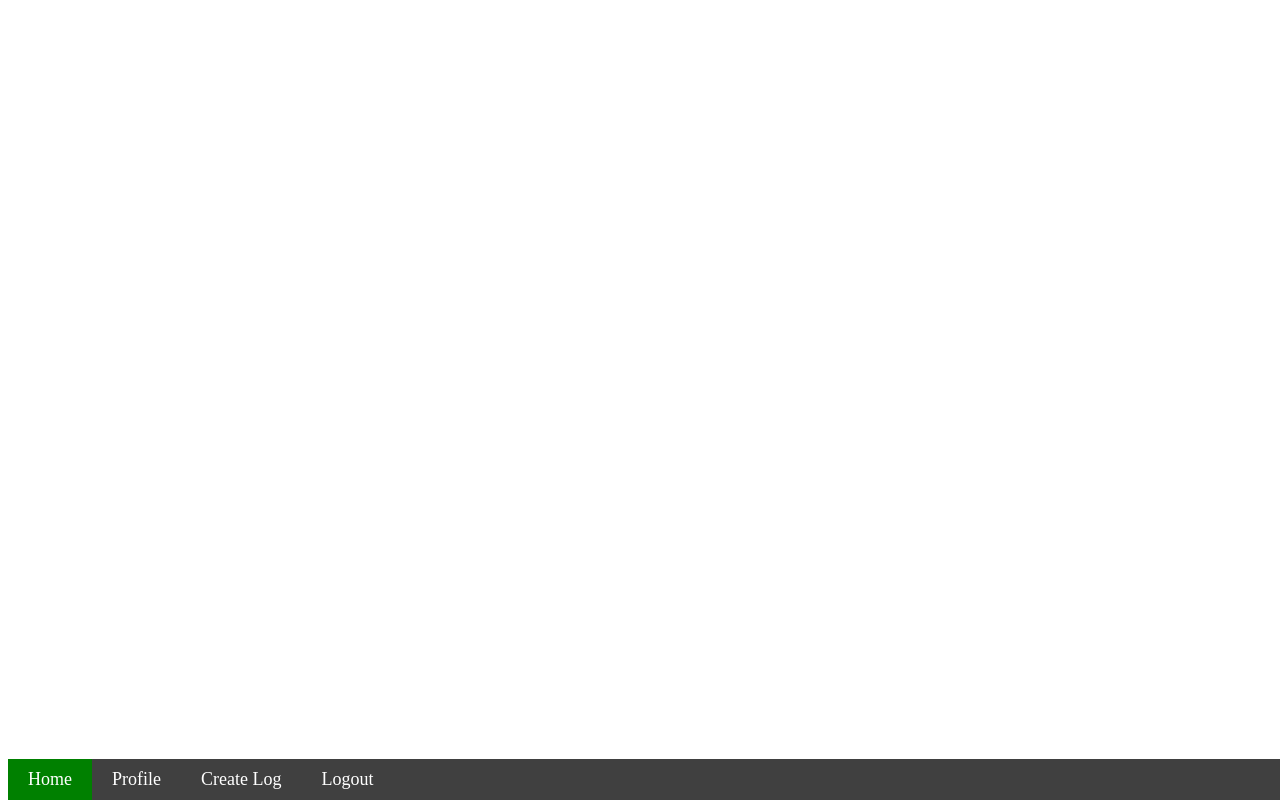
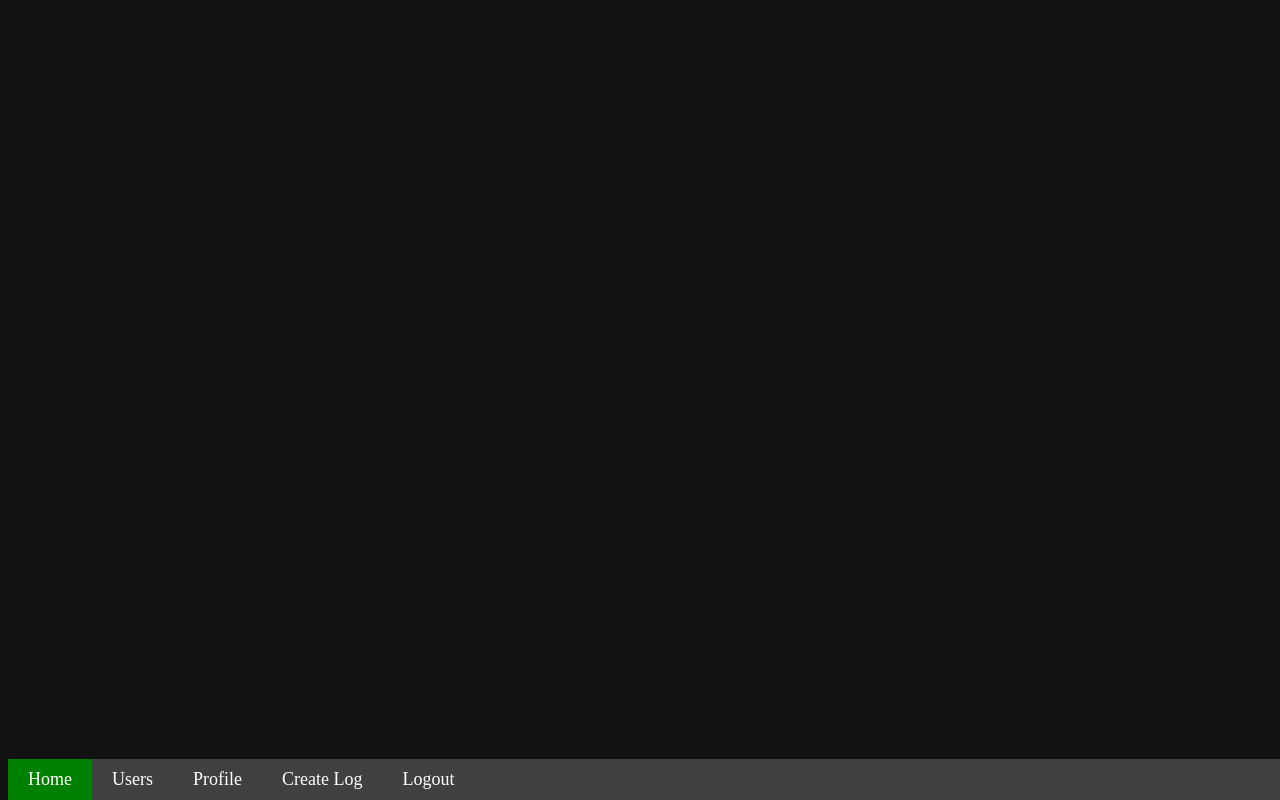
Before and after one commit to Andy-Wu12/NutriTrack, a Django app: page /profiles/ in a window 1280 px wide. Run offline with Django 4.2, Linux system fonts and the light colour scheme; the visitor is signed in with stand-in values (Sample User, id 1); data comes from the database, SQL or seed files in the repository.

Commit message:
(#22) - Added styling and modified layout of profile template

```diff
--- a/FoodLog/settings.py
+++ b/FoodLog/settings.py
@@ -27,7 +27,7 @@
 DEBUG = True
 
 ALLOWED_HOSTS = []
-
+# ALLOWED_HOSTS = ['127.0.0.1']
 
 # Application definition
 
--- a/logs/static/logs/style.css
+++ b/logs/static/logs/style.css
@@ -1,10 +1,5 @@
 :root {
     --icon-size: 50px;
-}
-
-body {
-    color: #ffffff;
-    background-color: #121212;
 }
 
 img.profile-icon {
--- a/logs/templates/logs/detail.html
+++ b/logs/templates/logs/detail.html
@@ -59,7 +59,7 @@
                     <div class="post-container">
                         <div class="post-header">
                             <img alt="Default Icon" class="profile-icon"
-                                 src="{% static 'logs/images/default-avatar.jpg' %}"/>
+                                 src="{% static 'images/default-avatar.jpg' %}"/>
                         </div>
                         <div class="post-body">
                             <div class="post-body-data">
--- a/logs/templates/logs/index.html
+++ b/logs/templates/logs/index.html
@@ -24,7 +24,7 @@
                 {% for log in latest_logs %}
                     <div class="post-container">
                         <img class="profile-icon" alt='user-icon'
-                             src="{% static 'logs/images/default-avatar.jpg' %}"/>
+                             src="{% static 'images/default-avatar.jpg' %}"/>
                         <div class="log-body">
                             <p>
                                 {{ log.creator.username }} uploaded
--- /dev/null
+++ b/profiles/static/profiles/layout.css
@@ -0,0 +1,3 @@
+body {
+    text-align: center;
+}
--- /dev/null
+++ b/profiles/static/profiles/styles.css
@@ -0,0 +1,3 @@
+.profile-picture {
+    width: clamp(100px, 50vw, 400px);
+}
--- a/static/nav-style.css
+++ b/static/nav-style.css
@@ -1,3 +1,11 @@
+/*.navbar a:active {*/
+/*    color: white;*/
+/*}*/
+
+.navbar > a:link, .navbar > a:visited {
+    color: white;
+}
+
 .navbar a:hover {
     background-color: skyblue;
     color: black;
--- /dev/null
+++ b/static/styles.css
@@ -0,0 +1,4 @@
+body {
+    background-color: #121212;
+    color: #ffffff;
+}
--- a/templates/base.html
+++ b/templates/base.html
@@ -5,8 +5,9 @@
     <title> {% block title %} {% endblock %} </title>
 
     {% load static %}
-    <link rel="stylesheet" type="text/css" href="{% static 'nav-layout.css' %}">
-    <link rel="stylesheet" type="text/css" href="{% static 'nav-style.css' %}">
+    <link rel="stylesheet" type="text/css" href={% static 'styles.css' %}>
+    <link rel="stylesheet" type="text/css" href={% static 'nav-layout.css' %}>
+    <link rel="stylesheet" type="text/css" href={% static 'nav-style.css' %}>
     {% block links %} {% endblock %}
 </head>
 <body>
@@ -17,6 +18,7 @@
     {% if user.is_authenticated %}
         <nav class="navbar">
             <a id="home" href={% url 'logs:index' %}> Home </a>
+            <a id="nav-users" href={% url 'profiles:index' %}> Users </a>
             <a id="nav-profile" href={% url 'profiles:user' user.id %}> Profile </a>
             <a id="nav-create-log" href={% url 'logs:create-log' %}> Create Log </a>
             <a id="nav-logout" href={% url 'access:logout' %}> Logout </a>
```
Also changed, not shown: profiles/templates/profiles/user.html (+13 -1 lines), 2 other files.
